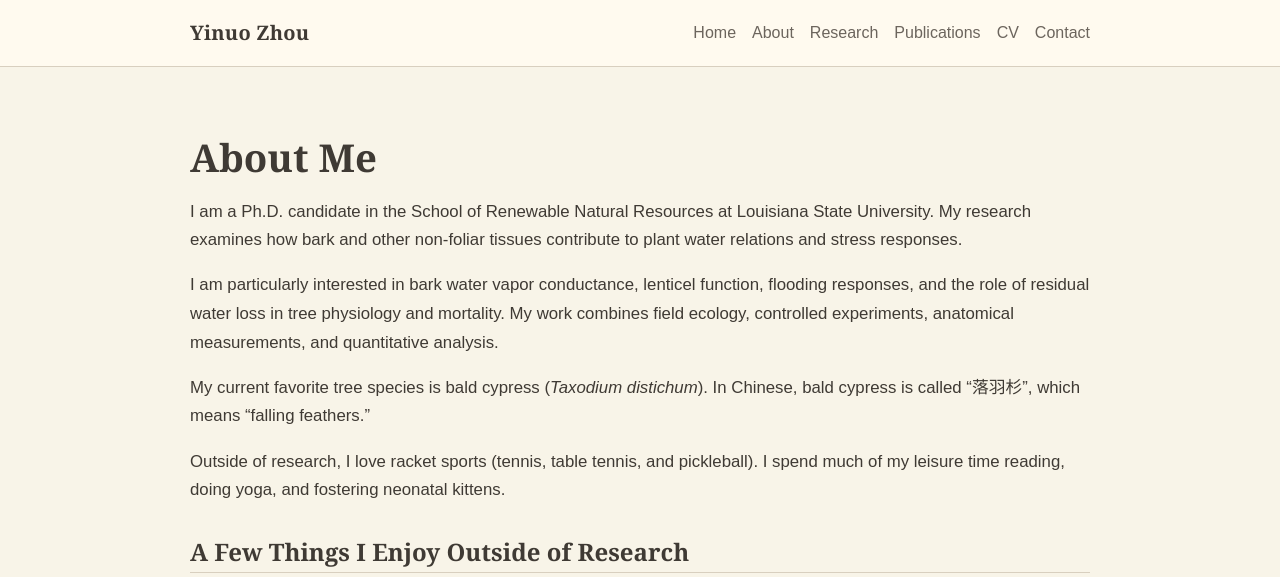
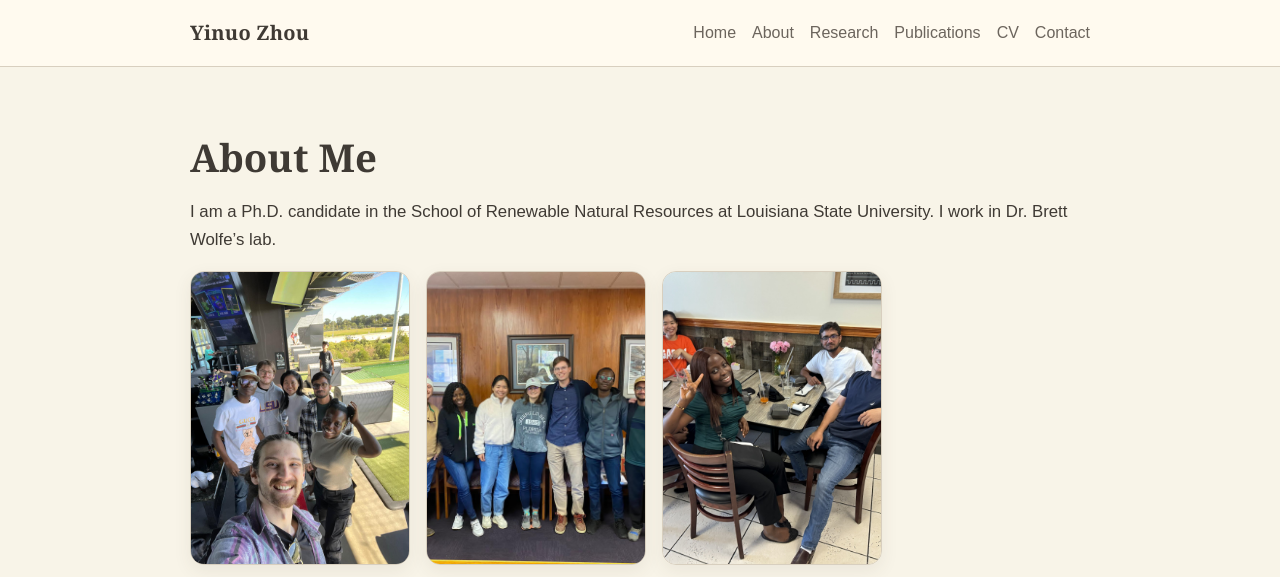
Before and after one commit to Yinuo-Zhou524/Yinuo-Zhou524.github.io, a Jekyll site: the page built from about.md, in a window 1280 px wide and 1400 px high. Shown: the top 577 px of the window. Built offline with Jekyll 4.4.1, drawn with Linux system fonts in a browser that asks for light colours; some web fonts are replaced; some of the changed text lies outside the part shown.

Commit message:
new pics, added small personal touch

```diff
--- a/about.md
+++ b/about.md
@@ -5,7 +5,57 @@ title: About
 
 # About Me
 
-I am a Ph.D. candidate in the School of Renewable Natural Resources at Louisiana State University. My research examines how bark and other non-foliar tissues contribute to plant water relations and stress responses.
+I am a Ph.D. candidate in the School of Renewable Natural Resources at Louisiana State University. I work in Dr. Brett Wolfe’s lab.
+
+<div class="photo-grid photo-grid-small">
+  <figure class="photo-figure">
+    <a href="{{ '/assets/img/lab1.jpg' | relative_url }}" target="_blank">
+      <img src="{{ '/assets/img/lab1.jpg' | relative_url }}" alt="In Dr. Brett Wolfe's lab" class="grid-photo">
+    </a>
+    <figcaption>In the lab w/ the boss</figcaption>
+  </figure>
+
+  <figure class="photo-figure">
+    <a href="{{ '/assets/img/lab2.jpg' | relative_url }}" target="_blank">
+      <img src="{{ '/assets/img/lab2.jpg' | relative_url }}" alt="Lab work and measurements" class="grid-photo">
+    </a>
+    <figcaption>Top Golfing</figcaption>
+  </figure>
+
+  <figure class="photo-figure">
+    <a href="{{ '/assets/img/lab2.jpg' | relative_url }}" target="_blank">
+      <img src="{{ '/assets/img/lab3.jpg' | relative_url }}" alt="Lab work and measurements" class="grid-photo">
+    </a>
+    <figcaption>Enjoying life</figcaption>
+  </figure>
+</div>
+
+<p>
+  My research examines how bark and other non-foliar tissues contribute to plant water relations and stress responses.
+</p>
+
+<div class="photo-grid">
+  <figure class="photo-figure">
+    <a href="{{ '/assets/img/field1.jpg' | relative_url }}" target="_blank">
+      <img src="{{ '/assets/img/field1.jpg' | relative_url }}" alt="Field research in forest site" class="grid-photo">
+    </a>
+    <figcaption>Field measurements</figcaption>
+  </figure>
+
+  <figure class="photo-figure">
+    <a href="{{ '/assets/img/field2.jpg' | relative_url }}" target="_blank">
+      <img src="{{ '/assets/img/field2.jpg' | relative_url }}" alt="Collecting samples in the field" class="grid-photo">
+    </a>
+    <figcaption>Sampling in the field</figcaption>
+  </figure>
+
+  <figure class="photo-figure">
+    <a href="{{ '/assets/img/conference1.jpg' | relative_url }}" target="_blank">
+      <img src="{{ '/assets/img/field3.jpg' | relative_url }}" alt="Forest fieldwork" class="grid-photo">
+    </a>
+    <figcaption>LA Water</figcaption>
+  </figure>
+</div>
 
 I am particularly interested in bark water vapor conductance, lenticel function, flooding responses, and the role of residual water loss in tree physiology and mortality. My work combines field ecology, controlled experiments, anatomical measurements, and quantitative analysis.
 
--- a/assets/css/style.css
+++ b/assets/css/style.css
@@ -207,7 +207,11 @@ a:hover {
   display: grid;
   grid-template-columns: repeat(auto-fit, minmax(180px, 1fr));
   gap: 1rem;
-  margin-top: 1rem;
+  margin: 1rem 0 1.5rem;
+}
+
+.photo-grid-small {
+  grid-template-columns: repeat(auto-fit, minmax(160px, 220px));
 }
 
 .photo-figure {
@@ -240,3 +244,26 @@ a:hover {
   color: var(--muted);
   text-align: center;
 }
+
+.contact-fun {
+  margin-top: 2rem;
+  text-align: center;
+}
+
+.contact-gator {
+  width: 100%;
+  max-width: 260px;
+  aspect-ratio: 4 / 3;
+  object-fit: cover;
+  display: block;
+  margin: 0 auto 0.8rem;
+  border-radius: 16px;
+  border: 1px solid var(--line);
+  box-shadow: 0 6px 18px rgba(80, 70, 50, 0.08);
+}
+
+.gator-signoff {
+  font-style: italic;
+  color: var(--muted);
+  font-size: 1.05rem;
+}
```
Also changed, not shown: contact.md (+7 -0 lines), publications.md (+7 -3 lines), assets/img/conference1.jpg (added), assets/img/lab3.jpg (added), 2 other files.
